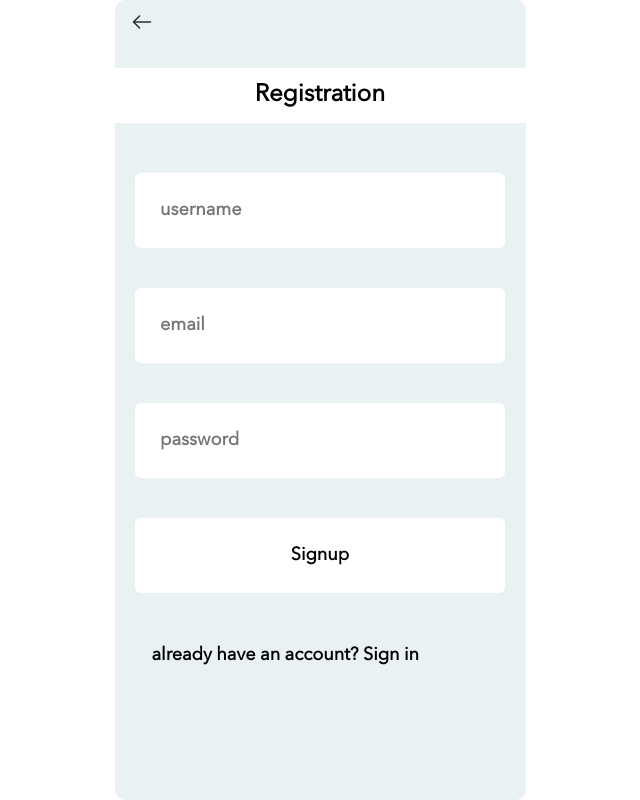
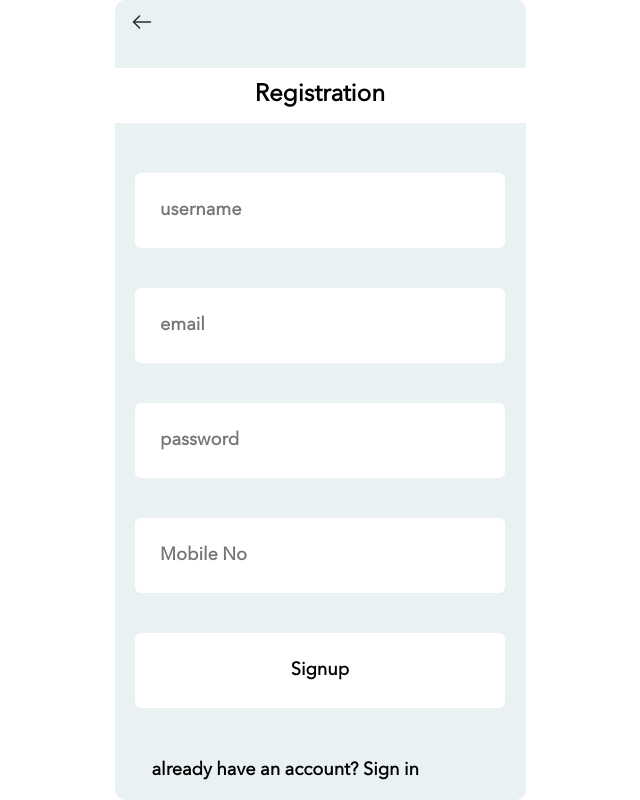
Before and after one commit to girishv694/E-wasteManagement, a React (Create React App) app in the folder project/: page /register in a window 1280 px wide. Shown: the whole page, without its empty margins (320-960 px from the left). Built offline with nearby package versions, Linux system fonts and the light colour scheme.

Commit message:
mob no added

```diff
--- a/project/src/components/Register.jsx
+++ b/project/src/components/Register.jsx
@@ -12,9 +12,10 @@ function Register() {
     username: '',
     email: '',
     password: '',
+    phone: '',
   })
 
-  const { username, email, password } = user
+  const { username, email, password ,phone} = user
 
   const inputchange = (e) => {
     setuser({
@@ -84,11 +85,22 @@ function Register() {
             <br />
             <br />
             <input
-              type='text'
+              type='password'
               name='password'
               id='password'
               placeholder='password'
               value={password}
+              onChange={(e) => inputchange(e)}
+              required
+            />
+            <br />
+            <br />
+            <input
+              type='number'
+              name='phone'
+              id='phone'
+              placeholder='Mobile No'
+              value={phone}
               onChange={(e) => inputchange(e)}
               required
             />
```
